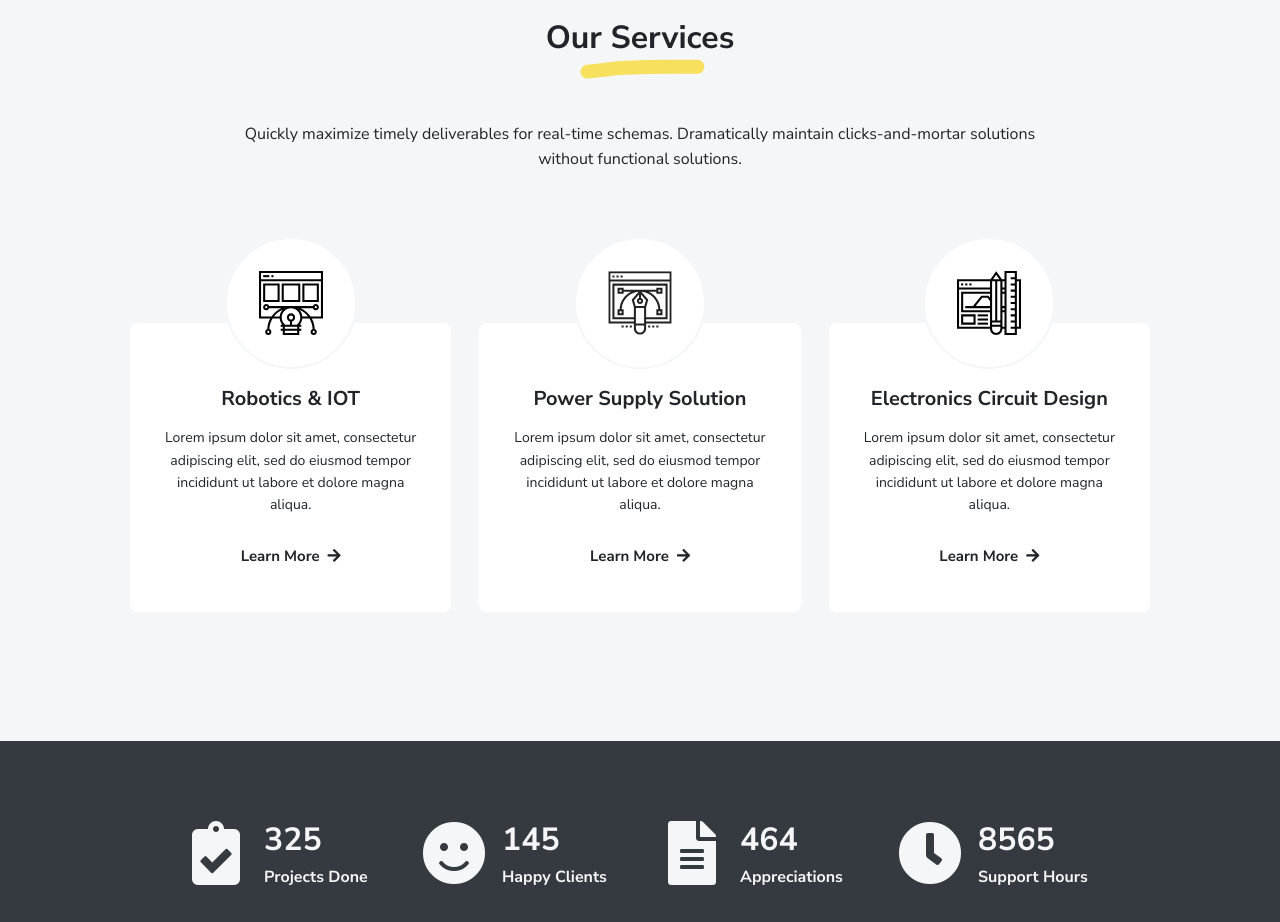
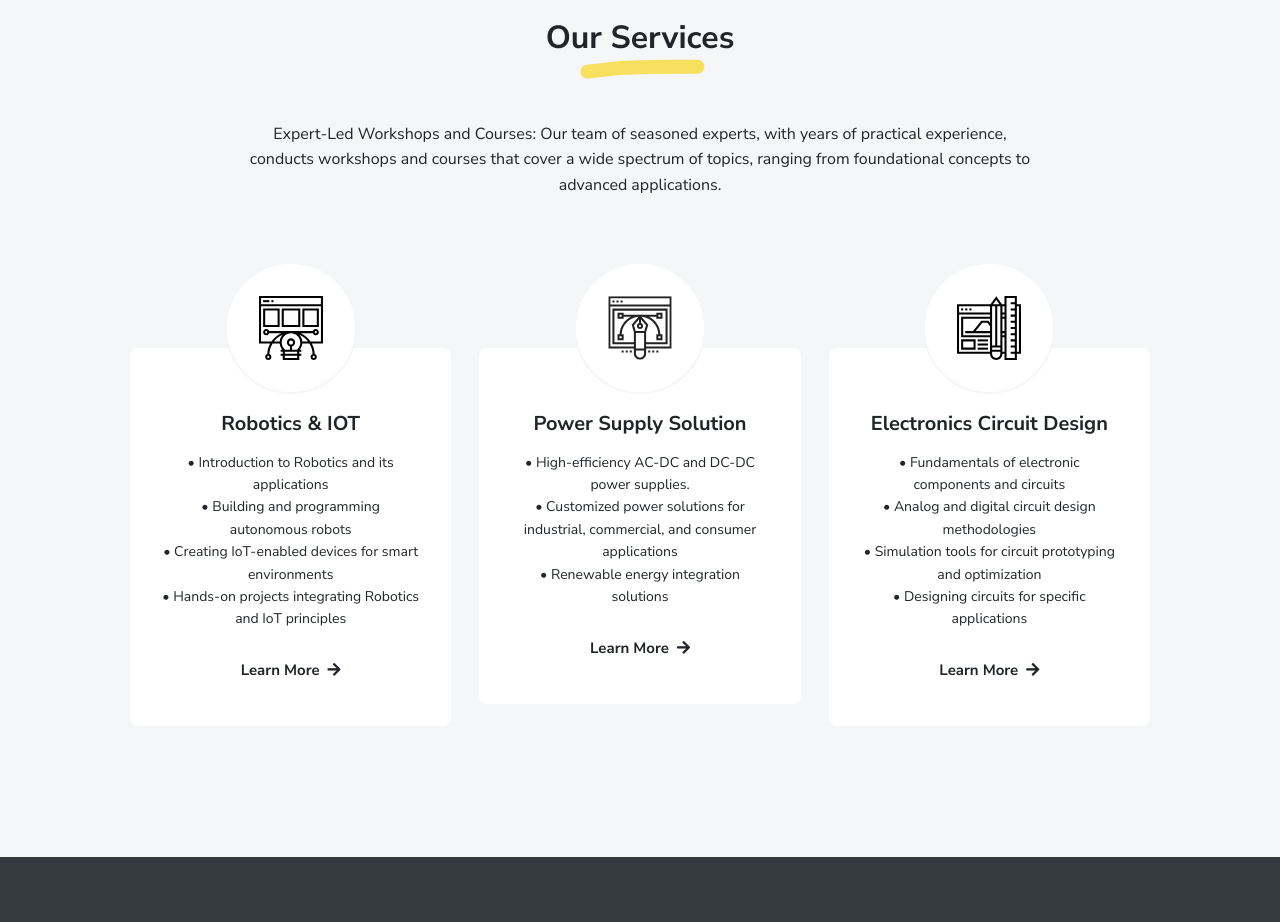
Before and after one commit to nadim1212/electro_safe, a plain HTML site: page index.html in a window 1280 px wide. Shown: the part 1380-2302 px from the top of the page. Drawn offline with Linux system fonts and the light colour scheme.

Commit message:
design updated

```diff
--- a/index.html
+++ b/index.html
@@ -113,28 +113,29 @@
       <h2 class="marker marker-center">Our Services</h2>
     </div>
     <div class="text-center">
-      <p class="mx-auto mb-3" style="max-width:800px">Quickly maximize timely deliverables for real-time schemas. Dramatically maintain clicks-and-mortar solutions without functional solutions.</p>
+      <p class="mx-auto mb-3" style="max-width:800px">Expert-Led Workshops and Courses: Our team of seasoned experts, with years of practical experience, conducts workshops and courses that cover a wide spectrum of topics, ranging from foundational concepts to advanced applications. </p>
     </div>
     <div class="row py-3">
       <div class="col-md-4 text-center mb-3" data-aos="fade-up" data-aos-delay="100">
         <div class="bg-white border rounded-circle d-inline-block p-2"><img class="p-2" src="images/services/web-design.svg" width="96" height="96" alt="web design"/></div>
         <div class="bg-white border rounded p-3 mt-n4">
           <div class="h5 mt-3">Robotics & IOT</div>
-          <p class="text-small">Lorem ipsum dolor sit amet, consectetur adipiscing elit, sed do eiusmod tempor incididunt ut labore et dolore magna aliqua.</p><a class="btn btn-link" href="#!">Learn More<i class="fas fa-arrow-right ms-1"></i></a>
+          <p class="text-small">•	Introduction to Robotics and its applications<br>•	Building and programming autonomous robots<br>•	Creating IoT-enabled devices for smart environments<br>
+            •	Hands-on projects integrating Robotics and IoT principles<br></p><a class="btn btn-link" href="#!">Learn More<i class="fas fa-arrow-right ms-1"></i></a>
         </div>
       </div>
       <div class="col-md-4 text-center mb-3" data-aos="fade-up" data-aos-delay="200">
         <div class="bg-white border rounded-circle d-inline-block p-2"><img class="p-2" src="images/services/graphic-design.svg" width="96" height="96" alt="graphic design"/></div>
         <div class="bg-white border rounded p-3 mt-n4">
           <div class="h5 mt-3">Power Supply Solution</div>
-          <p class="text-small">Lorem ipsum dolor sit amet, consectetur adipiscing elit, sed do eiusmod tempor incididunt ut labore et dolore magna aliqua.</p><a class="btn btn-link" href="#!">Learn More<i class="fas fa-arrow-right ms-1"></i></a>
+          <p class="text-small">•	High-efficiency AC-DC and DC-DC power supplies.<br>•	Customized power solutions for industrial, commercial, and consumer applications<br>•	Renewable energy integration solutions<br></p><a class="btn btn-link" href="#!">Learn More<i class="fas fa-arrow-right ms-1"></i></a>
         </div>
       </div>
       <div class="col-md-4 text-center mb-3" data-aos="fade-up" data-aos-delay="300">
         <div class="bg-white border rounded-circle d-inline-block p-2"><img class="p-2" src="images/services/ui-ux.svg" width="96" height="96" alt="ui-ux"/></div>
         <div class="bg-white border rounded p-3 mt-n4">
           <div class="h5 mt-3">Electronics Circuit Design</div>
-          <p class="text-small">Lorem ipsum dolor sit amet, consectetur adipiscing elit, sed do eiusmod tempor incididunt ut labore et dolore magna aliqua.</p><a class="btn btn-link" href="#!">Learn More<i class="fas fa-arrow-right ms-1"></i></a>
+          <p class="text-small">•	Fundamentals of electronic components and circuits<br>•	Analog and digital circuit design methodologies<br>•	Simulation tools for circuit prototyping and optimization<br>•	Designing circuits for specific applications<br></p><a class="btn btn-link" href="#!">Learn More<i class="fas fa-arrow-right ms-1"></i></a>
         </div>
       </div>
     </div>
```
